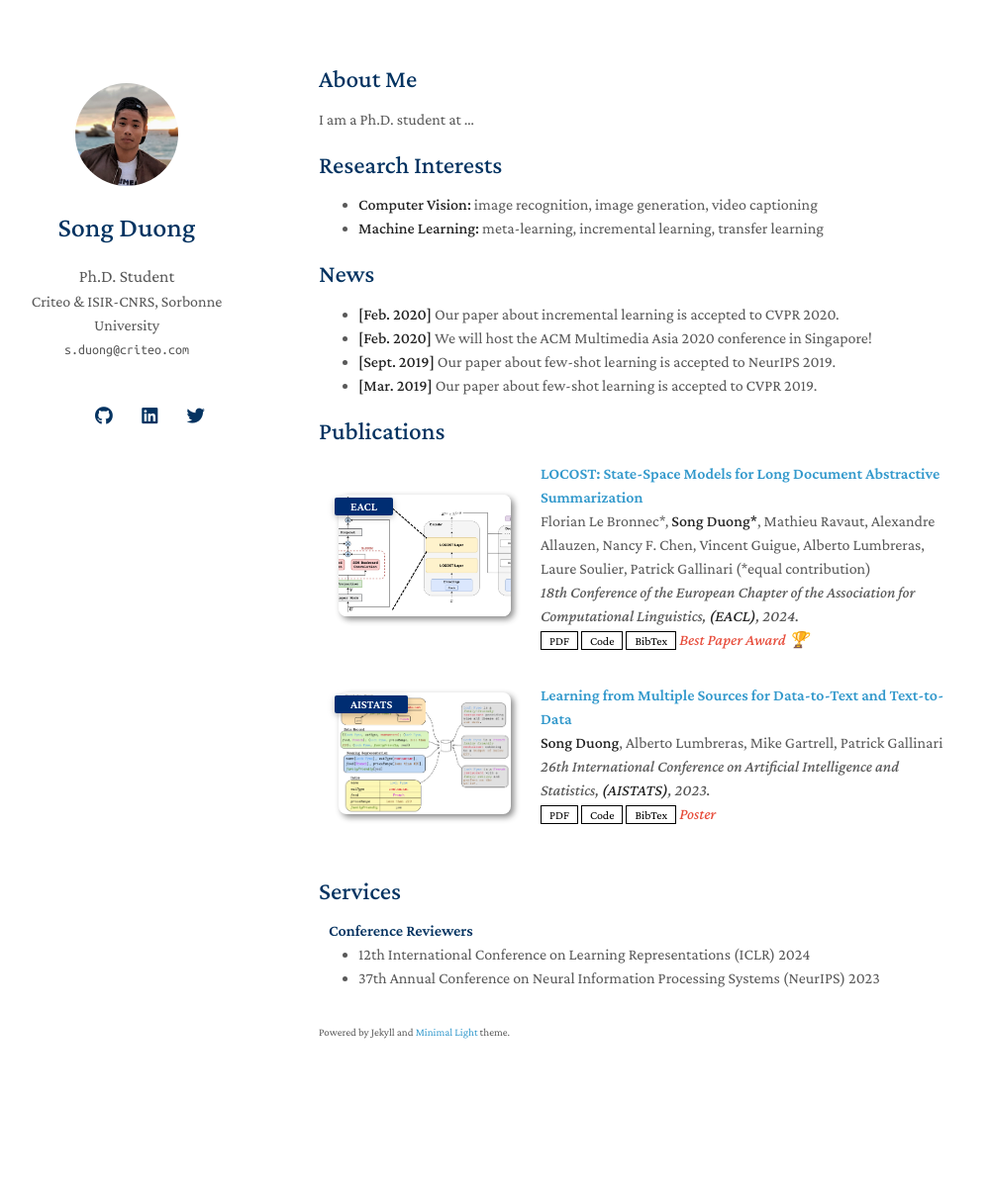
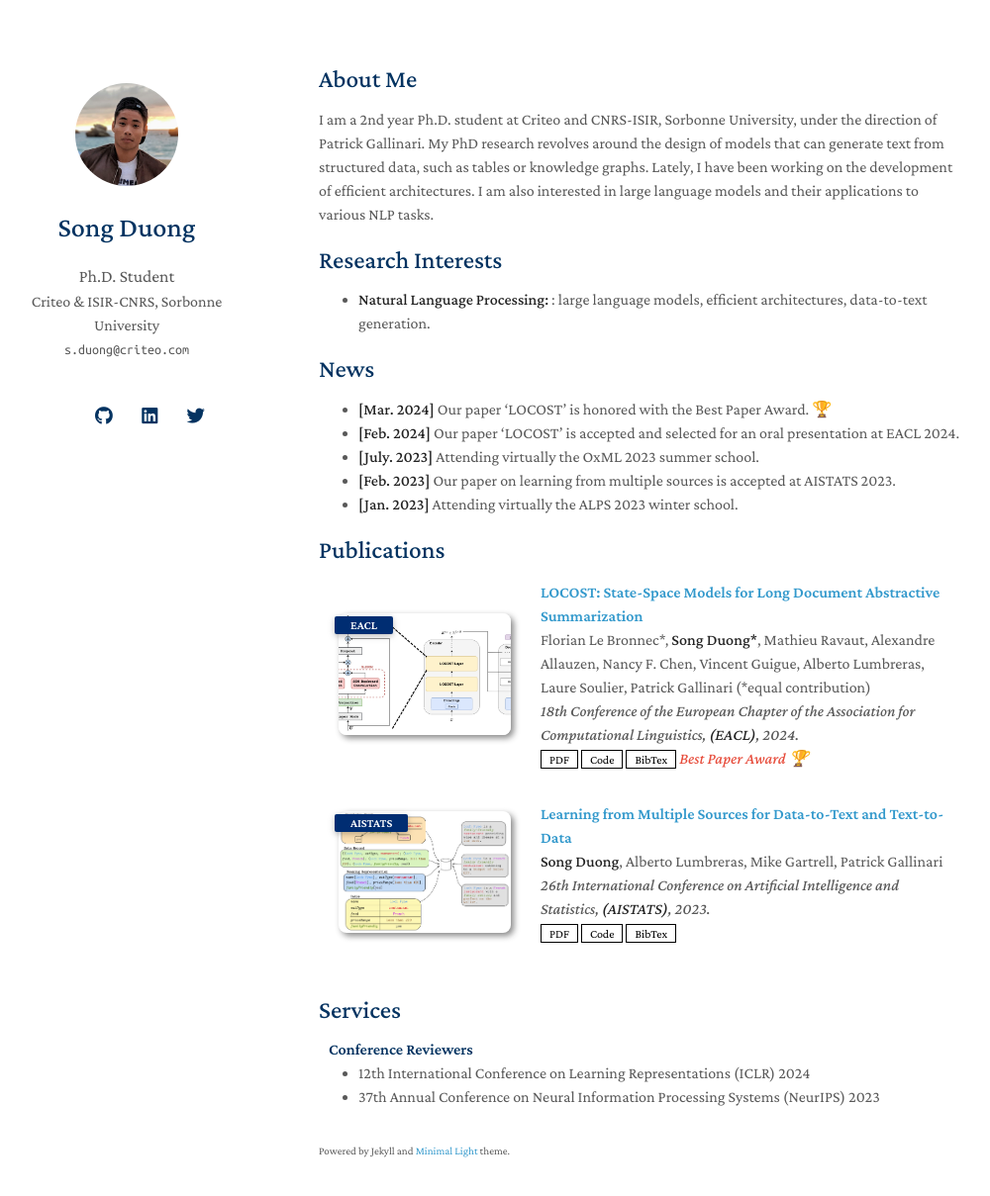
Before and after one commit to sngdng/sngdng.github.io, a Jekyll site: the page built from index.md, in a window 1280 px wide and 1244 px high. Shown: the top 1209 px of the window at 99% size, without its empty margins (148-1148 px from the left). Built offline with Jekyll 4.4.1, drawn with Linux system fonts in a browser that asks for light colours; nearby versions of some CDN libraries; emoji names are drawn with the system emoji font; a style sheet for code colours, icons or effects is not loaded; our own code applies the rules of GitHub Pages for plain Markdown files.

Commit message:
update main

```diff
--- a/_data/publications.yml
+++ b/_data/publications.yml
@@ -18,5 +18,5 @@ main:
     code: https://github.com/sngdng/MSUnsupVAE
     #page: https://class-il.mpi-inf.mpg.de/mnemonics/
     bibtex: https://proceedings.mlr.press/v206/duong23a
-    notes: Poster
+    #notes: Poster
     image: ./assets/img/d2t_teaser.png
--- a/index.md
+++ b/index.md
@@ -4,19 +4,20 @@ layout: homepage
 
 ## About Me
 
-I am a Ph.D. student at ...
+I am a 2nd year Ph.D. student at Criteo and CNRS-ISIR, Sorbonne University, under the direction of Patrick Gallinari. My PhD research revolves around the design of models that can generate text from structured data, such as tables or knowledge graphs. Lately, I have been working on the development of efficient architectures. I am also interested in large language models and their applications to various NLP tasks.
 
 ## Research Interests
 
-- **Computer Vision:** image recognition, image generation, video captioning
-- **Machine Learning:** meta-learning, incremental learning, transfer learning
+- **Natural Language Processing:** : large language models, efficient architectures, data-to-text generation.
 
 ## News
 
-- **[Feb. 2020]** Our paper about incremental learning is accepted to CVPR 2020.
-- **[Feb. 2020]** We will host the ACM Multimedia Asia 2020 conference in Singapore!
-- **[Sept. 2019]** Our paper about few-shot learning is accepted to NeurIPS 2019.
-- **[Mar. 2019]** Our paper about few-shot learning is accepted to CVPR 2019.
+- **[Mar. 2024]** Our paper 'LOCOST' is honored with the Best Paper Award. :trophy:
+- **[Feb. 2024]** Our paper 'LOCOST' is accepted and selected for an oral presentation at EACL 2024.
+- **[July. 2023]** Attending virtually the OxML 2023 summer school.
+- **[Feb. 2023]** Our paper on learning from multiple sources is accepted at AISTATS 2023.
+- **[Jan. 2023]** Attending virtually the ALPS 2023 winter school.
+
 
 {% include_relative _includes/publications.md %}
 
```
